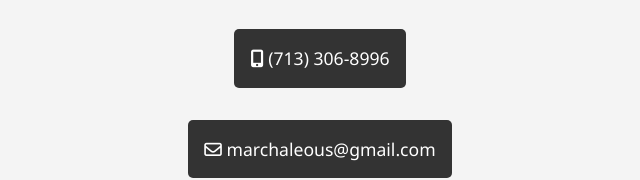
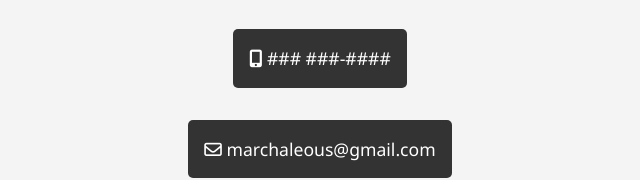
Before and after one commit to Marchaleous/fcc_personal-portfolio-page, a plain HTML site: page index.html in a window 1280 px wide. Shown: the part 1804-1984 px from the top of the page, 320-960 px from the left. Drawn offline with Linux system fonts and the light colour scheme.

```diff
--- a/index.html
+++ b/index.html
@@ -71,7 +71,7 @@
             </a>
             <a href="tel:713-306-8996" class="contact">
                 <i class="fas fa-mobile-alt"></i>
-                (713) 306-8996
+                ### ###-####
             </a>
             <a href="mailto:marchaleous@gmail.com?subject=MESSAGE FROM YOUR WEBSITE" class="contact">
                 <i class="far fa-envelope"></i>
```
